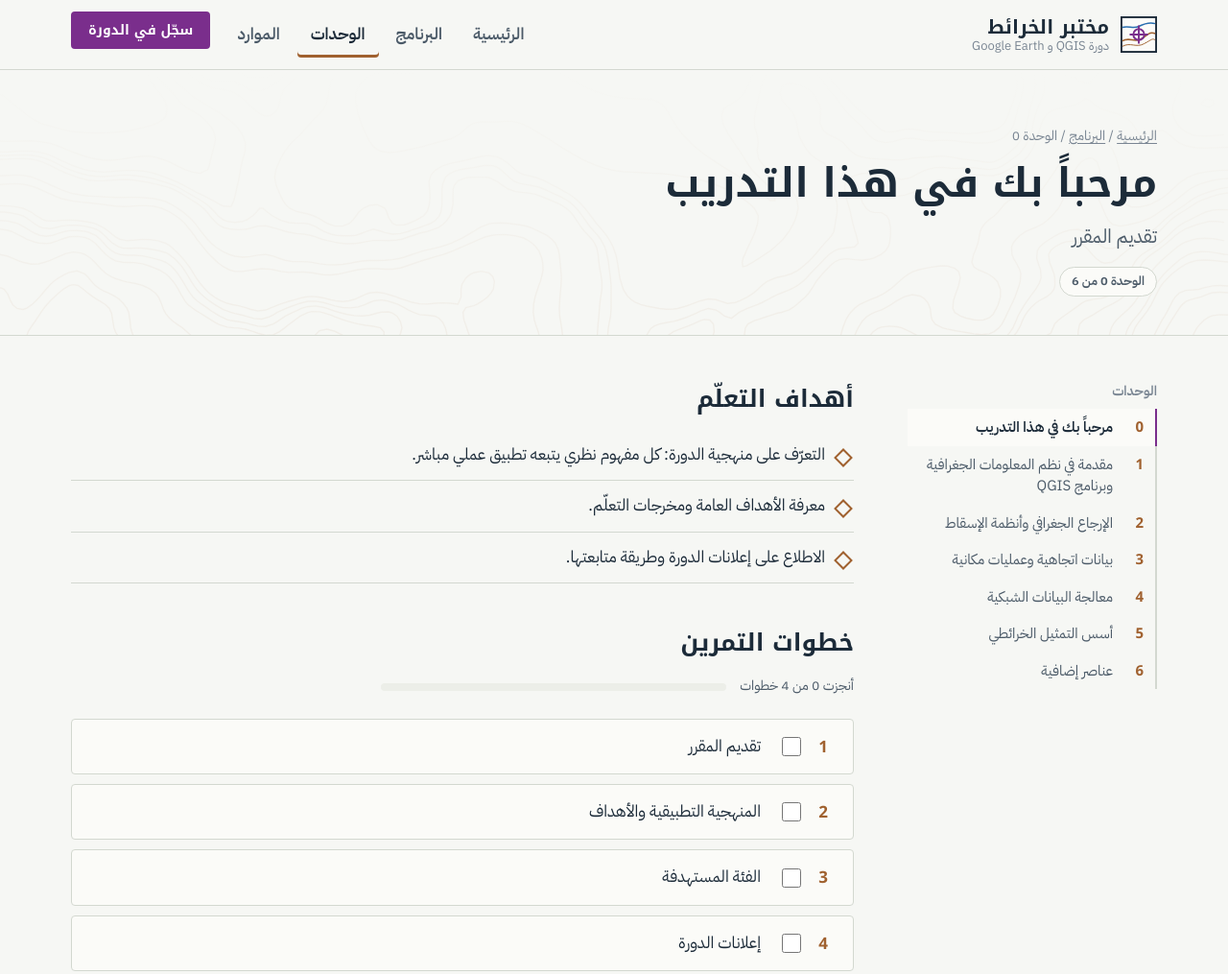
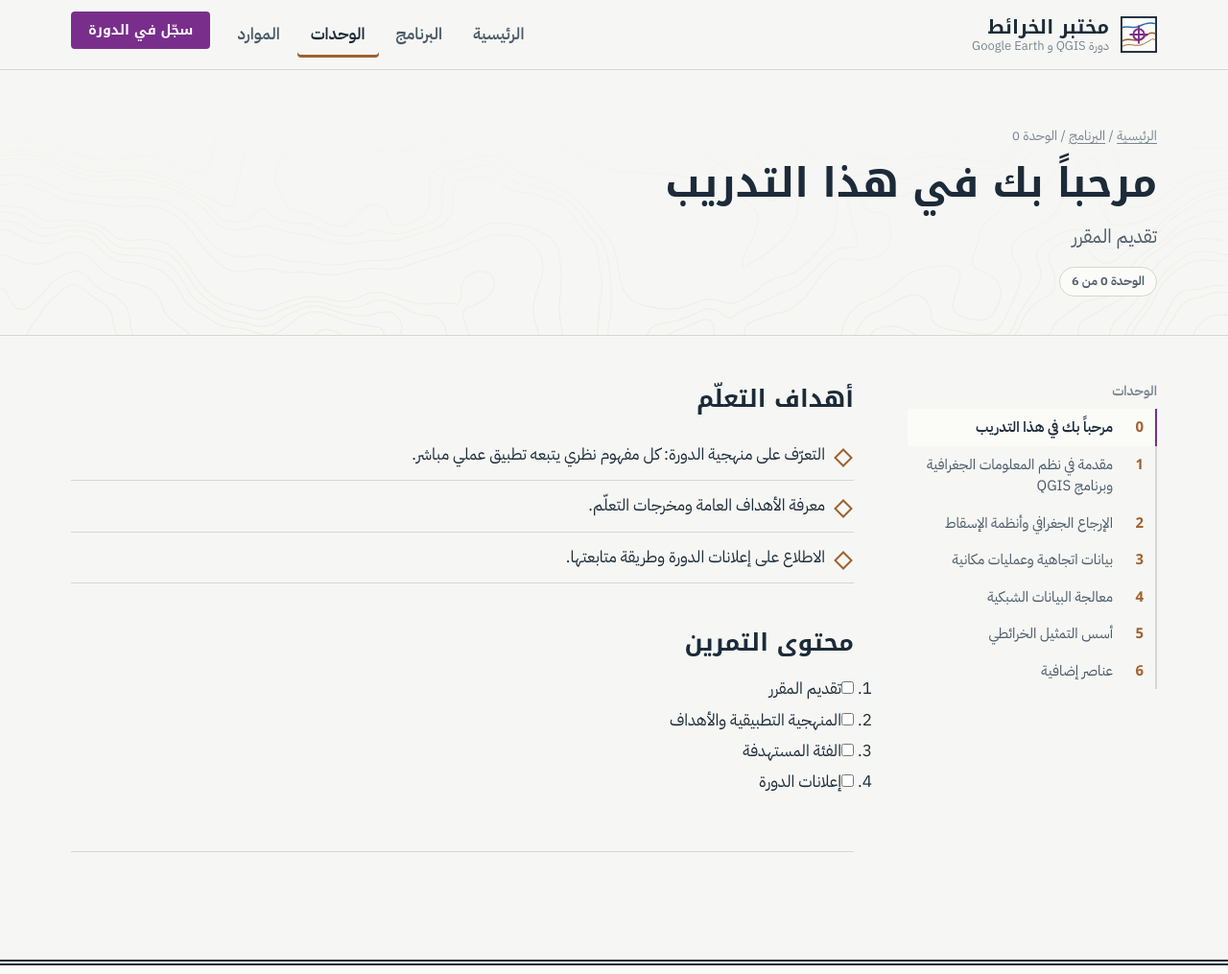
Before and after one commit to Easy2learnAI/qgis-course, a plain HTML site: page lesson.html in a window 1280 px wide. Shown: the top 1015 px of the page at 96% size. Drawn offline with Linux system fonts and the light colour scheme.

Commit message:
Remove exercise progress tracking

```diff
--- a/lesson.html
+++ b/lesson.html
@@ -30,9 +30,8 @@
       <h2>أهداف التعلّم</h2>
       <ul class="obj-list" id="objectives"></ul>
 
-      <h2>خطوات التمرين</h2>
-      <div class="progress"><span id="prog-text"></span><span class="bar"><i id="prog-bar"></i></span></div>
-      <ol class="checklist" id="steps"></ol>
+      <h2>محتوى التمرين</h2>
+      <ol class="outline" id="steps"></ol>
 
       <section id="materials-sec" hidden>
         <h2>المواد</h2>
```
Also changed, not shown: register.html (+0 -1 lines), 1 other file.
